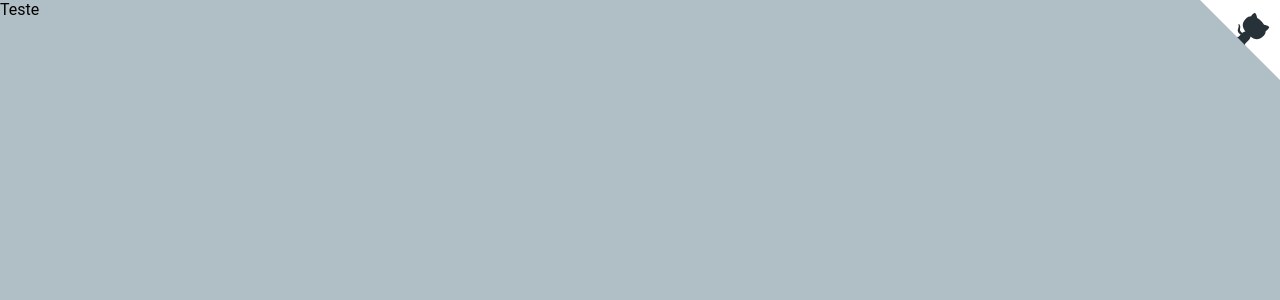
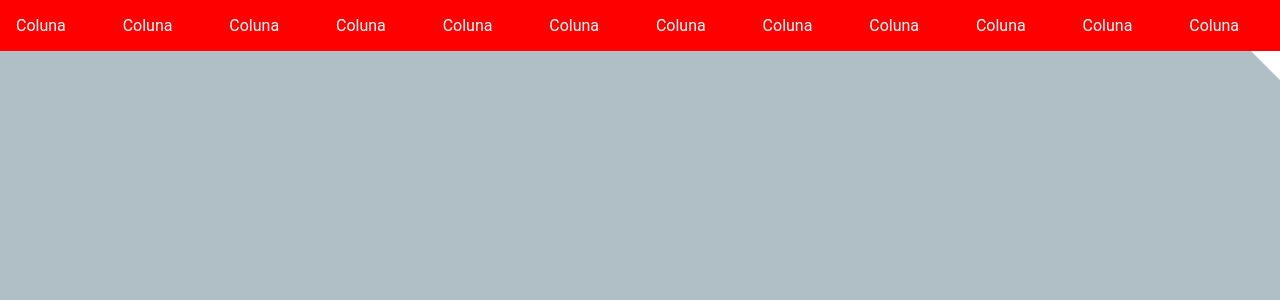
Before and after one commit to andrelmlins/svelte-grid-responsive, a Svelte app: page / in a window 1280 px wide. Shown: the top 300 px of the page. Built offline with nearby package versions, Linux system fonts and the light colour scheme.

Commit message:
Inserting css @media rule

```diff
--- a/src/dev/App.svelte
+++ b/src/dev/App.svelte
@@ -2,6 +2,51 @@
   import Grid from "../lib/Grid.svelte";
 </script>
 
-<main>
-  <Grid xs={12} md={4} lg={2}>Teste</Grid>
-</main>
+<style>
+  div {
+    width: 100%;
+    padding: 16px;
+    box-sizing: border-box;
+    background-color: red;
+    color: white;
+  }
+</style>
+
+<Grid container>
+  <Grid xs={12} sm={6} md={3} lg={2} xl={1}>
+    <div>Coluna</div>
+  </Grid>
+  <Grid xs={12} sm={6} md={3} lg={2} xl={1}>
+    <div>Coluna</div>
+  </Grid>
+  <Grid xs={12} sm={6} md={3} lg={2} xl={1}>
+    <div>Coluna</div>
+  </Grid>
+  <Grid xs={12} sm={6} md={3} lg={2} xl={1}>
+    <div>Coluna</div>
+  </Grid>
+  <Grid xs={12} sm={6} md={3} lg={2} xl={1}>
+    <div>Coluna</div>
+  </Grid>
+  <Grid xs={12} sm={6} md={3} lg={2} xl={1}>
+    <div>Coluna</div>
+  </Grid>
+  <Grid xs={12} sm={6} md={3} lg={2} xl={1}>
+    <div>Coluna</div>
+  </Grid>
+  <Grid xs={12} sm={6} md={3} lg={2} xl={1}>
+    <div>Coluna</div>
+  </Grid>
+  <Grid xs={12} sm={6} md={3} lg={2} xl={1}>
+    <div>Coluna</div>
+  </Grid>
+  <Grid xs={12} sm={6} md={3} lg={2} xl={1}>
+    <div>Coluna</div>
+  </Grid>
+  <Grid xs={12} sm={6} md={3} lg={2} xl={1}>
+    <div>Coluna</div>
+  </Grid>
+  <Grid xs={12} sm={6} md={3} lg={2} xl={1}>
+    <div>Coluna</div>
+  </Grid>
+</Grid>
--- a/src/lib/Grid.svelte
+++ b/src/lib/Grid.svelte
@@ -1,26 +1,26 @@
 <script>
-  export let container;
-  export let xs;
-  export let sm;
-  export let md;
-  export let lg;
-  export let xl;
+  export let container = false;
+  export let gutter = 0;
+  export let xs = false;
+  export let sm = false;
+  export let md = false;
+  export let lg = false;
+  export let xl = false;
 
   let classGeneral = "";
   let styleGeneral = "";
   let spacing = 10;
 
   $: {
-    console.log("entrou");
-    classGeneral = createClass();
-    styleGeneral = createStyle();
+    classGeneral = container ? "container" : `col ${createClassSize()}`;
+    styleGeneral = createStyleSize();
   }
 
   const getValue = breakpoint => {
     return breakpoint ? `${(breakpoint / 12) * 100}%` : false;
   };
 
-  const createClass = () => {
+  const createClassSize = () => {
     let newClass = "";
 
     newClass += xs ? "col-xs " : "";
@@ -28,11 +28,11 @@
     newClass += md ? "col-md " : "";
     newClass += lg ? "col-lg " : "";
     newClass += xl ? "col-xl " : "";
-    console.log(newClass);
+
     return newClass;
   };
 
-  const createStyle = () => {
+  const createStyleSize = () => {
     let newStyle = "";
 
     newStyle += xs ? `--xsWidth:${getValue(xs)}; ` : "";
@@ -46,20 +46,46 @@
 </script>
 
 <style>
+  .container {
+    box-sizing: border-box;
+    display: flex;
+    flex-wrap: wrap;
+    width: 100%;
+  }
+
+  .col {
+    position: relative;
+  }
   .col-xs {
+    flex-basis: var(--xsWidth);
     max-width: var(--xsWidth);
   }
+
+  @media (min-width: 576px) {
     .col-sm {
+      flex-basis: var(--smWidth);
       max-width: var(--smWidth);
     }
+  }
+
+  @media (min-width: 768px) {
     .col-md {
+      flex-basis: var(--mdWidth);
       max-width: var(--mdWidth);
     }
+  }
+
+  @media (min-width: 992px) {
     .col-lg {
+      flex-basis: var(--lgWidth);
       max-width: var(--lgWidth);
     }
+  }
+
+  @media (min-width: 1200px) {
     .col-xl {
       max-width: var(--xlWidth);
+    }
   }
 </style>
 
```
Lines whose indentation alone changed are shown as unchanged.
